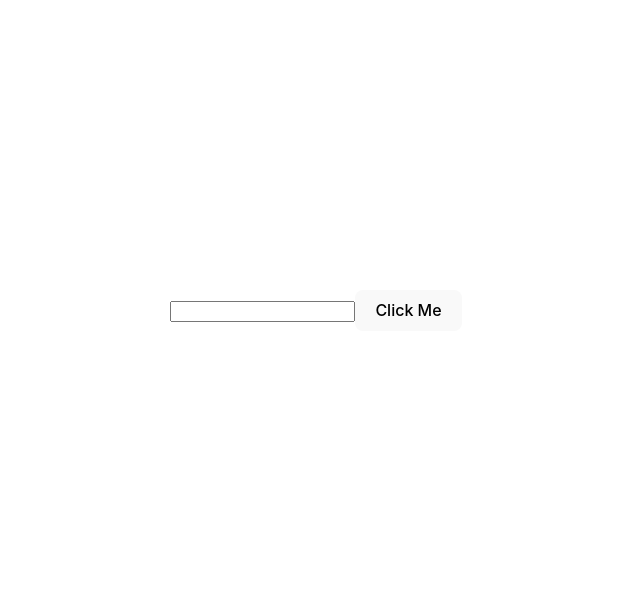
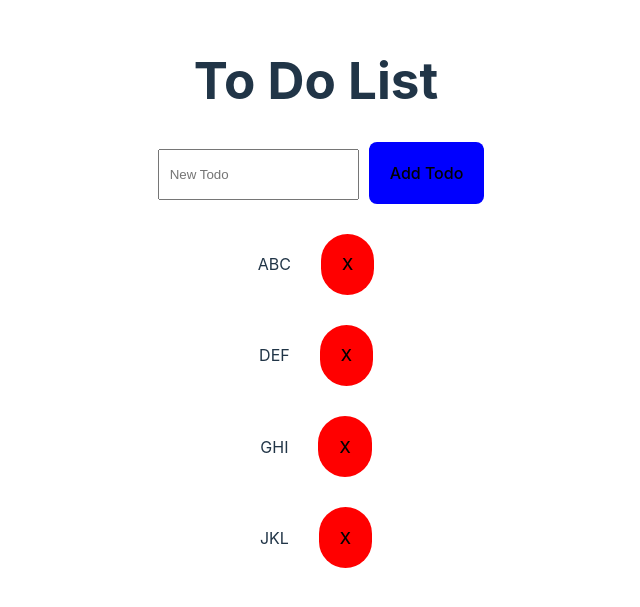
Before and after one commit to trilnh92/vue-101, a Vue app: page / in a window 1280 px wide. Shown: the part 107-714 px from the top of the page, without its empty margins (324-964 px from the left). Built offline with nearby package versions, Linux system fonts and the light colour scheme.

Commit message:
Implement Todo List Comp

```diff
--- a/src/App.vue
+++ b/src/App.vue
@@ -1,6 +1,7 @@
 <script setup>
-import HelloWorld from './components/HelloWorld.vue'
-import Modal from './components/Modal.vue'
+// import HelloWorld from "./components/HelloWorld.vue";
+import Modal from "./components/Modal.vue";
+import ToDoList from "./components/ToDoList.vue";
 </script>
 
 <template>
@@ -14,7 +15,8 @@
   </div> -->
   <!-- <HelloWorld msg="Vite + Vue" /> -->
 
-  <Modal />
+  <!-- <Modal /> -->
+  <ToDoList />
 </template>
 
 <style scoped>
--- /dev/null
+++ b/src/components/ToDoList.vue
@@ -0,0 +1,74 @@
+<script setup>
+import { ref } from "vue";
+
+// give each todo a uniqure id
+let id = 0;
+
+const newTodo = ref("");
+const todos = ref([
+  { id: id++, text: "ABC" },
+  { id: id++, text: "DEF" },
+  { id: id++, text: "GHI" },
+  { id: id++, text: "JKL" },
+]);
+
+function addTodo() {
+  todos.value.push({ id: id++, text: newTodo.value });
+  newTodo.value = "";
+}
+
+function removeTodo(todo) {
+  todos.value = todos.value.filter((t) => t !== todo);
+}
+</script>
+
+<template>
+  <h1>To Do List</h1>
+  <form @submit.prevent="addTodo">
+    <input v-model="newTodo" required placeholder="New Todo" />
+    <button class="add">Add Todo</button>
+  </form>
+  <ul>
+    <li v-for="todo in todos" :key="todo.id">
+      <span>{{ todo.text }}</span>
+      <button @click="removeTodo(todo)" class="remove">X</button>
+    </li>
+  </ul>
+</template>
+
+<style scoped>
+input {
+  min-height: 45px;
+  padding-inline: 10px;
+  margin-inline: 10px;
+}
+ul {
+  margin: 0;
+  padding: 0;
+  list-style-type: none;
+}
+
+ul:empty {
+  display: none;
+}
+
+li {
+  padding-top: 30px;
+  display: flex;
+  justify-content: center;
+  align-items: center;
+  gap: 30px;
+}
+button {
+  line-height: 40px;
+  padding-inline: 20px;
+}
+
+button.add {
+  background: blue;
+}
+button.remove {
+  background-color: red;
+  border-radius: 30px;
+}
+</style>
```
